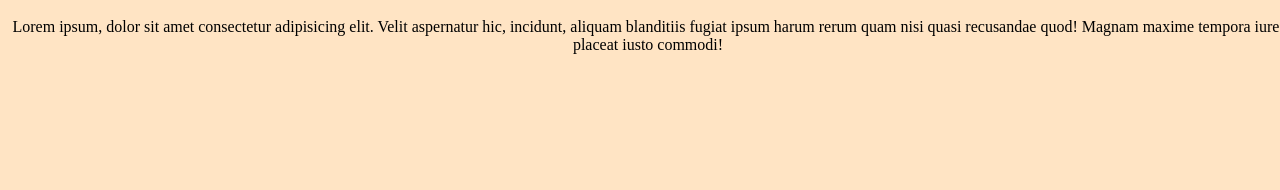
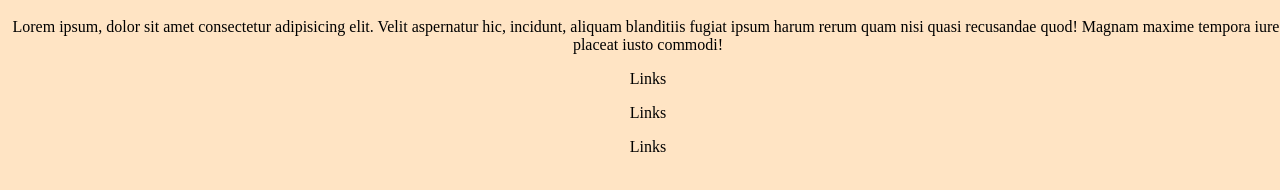
Before and after one commit to herediaRicardo/practicas-git, a plain HTML site: page index.html in a window 1280 px wide. Shown: the part 238-428 px from the top of the page. Drawn offline with Linux system fonts and the light colour scheme.

Commit message:
Agruegé un footer en la rama nueva

```diff
--- a/index.html
+++ b/index.html
@@ -25,5 +25,11 @@
     </p>
   </section>
 
+  <footer>
+    <p>Links</p>
+    <p>Links</p>
+    <p>Links</p>
+  </footer>
+
 </body>
 </html>
```
